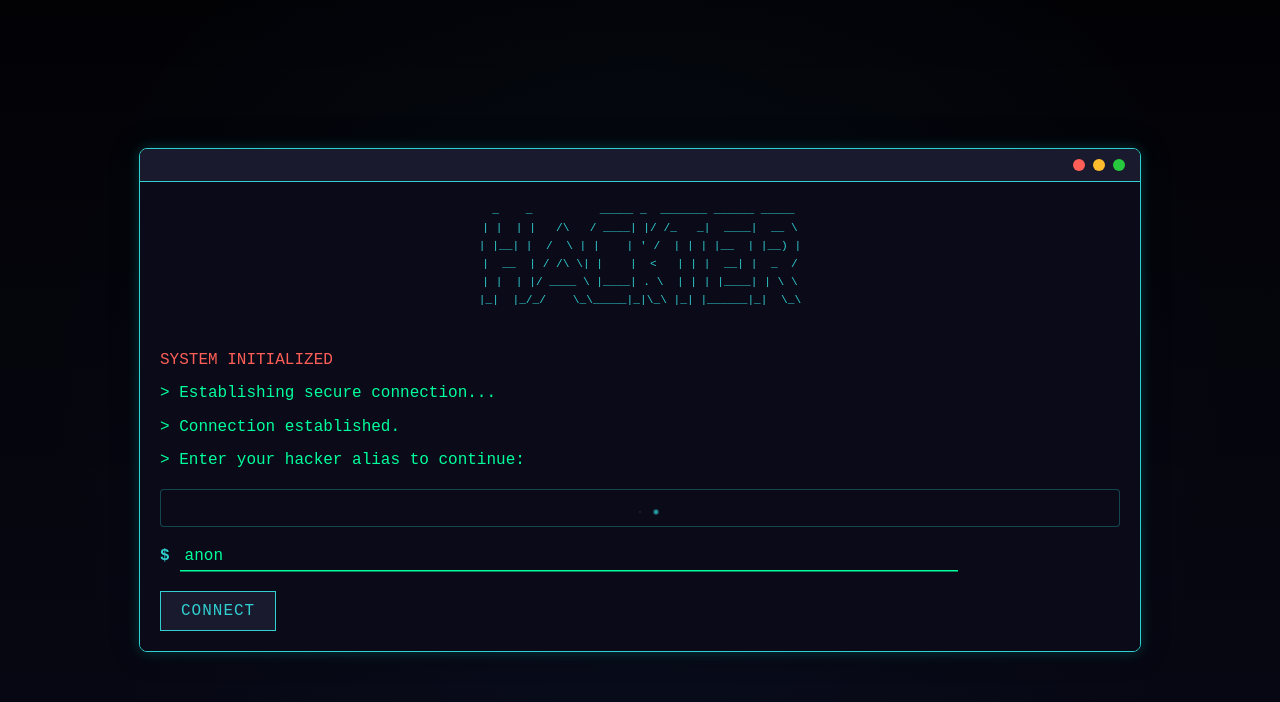
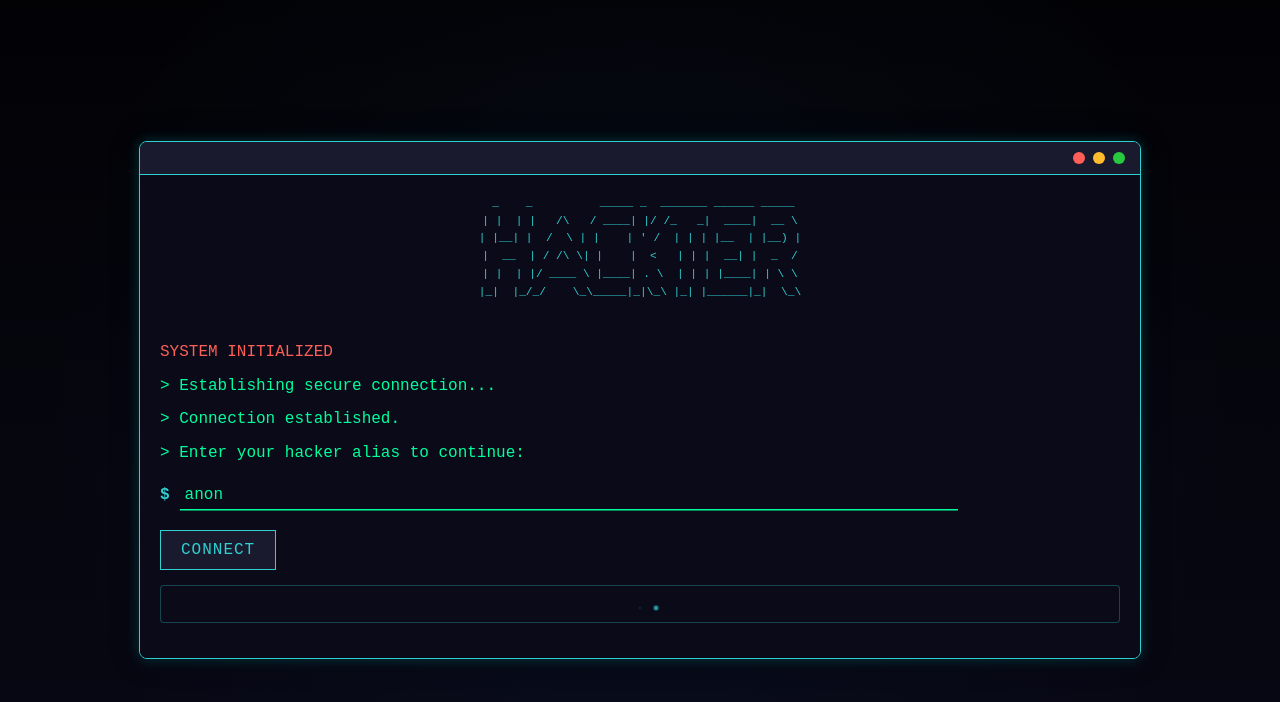
Before and after one commit to davidhernandeze/hackter-client, a Vue app: page / in a window 1280 px wide. Shown: the top 702 px of the page. Built offline with nearby package versions, Linux system fonts and the light colour scheme.

Commit message:
improve animation

```diff
--- a/src/components/UsernameUI.vue
+++ b/src/components/UsernameUI.vue
@@ -49,9 +49,6 @@ function connectToRoom() {
     <p>> Establishing secure connection...</p>
     <p>> Connection established.</p>
     <p>> Enter your hacker alias to continue:</p>
-    <div class="connection-status" v-if="$slots.status">
-      <slot name="status"></slot>
-    </div>
     <div class="input-line">
       <span class="prompt">$</span>
       <input
@@ -72,6 +69,9 @@ function connectToRoom() {
       <span class="button-text">{{ props.isConnecting ? 'CONNECTING...' : 'CONNECT' }}</span>
       <span class="button-glitch"></span>
     </button>
+    <div class="connection-status" v-if="$slots.status">
+      <slot name="status"></slot>
+    </div>
   </div>
 </template>
 
--- a/src/views/Login.vue
+++ b/src/views/Login.vue
@@ -16,16 +16,17 @@ async function connectToRoom() {
 
   isConnecting.value = true
 
+  const messageDuration = import.meta.env.VITE_ENVIRONMENT === 'development' ? 2 : 1000
   connectionStatus.value = 'Initializing secure connection...'
-  await promiseTimeout(50)
+  await promiseTimeout(messageDuration)
   connectionStatus.value = 'Authenticating user credentials...'
-  await promiseTimeout(50)
+  await promiseTimeout(messageDuration)
   connectionStatus.value = 'Bypassing security protocols...'
-  await promiseTimeout(50)
+  await promiseTimeout(messageDuration)
   connectionStatus.value = 'Establishing encrypted channel...'
-  await promiseTimeout(50)
+  await promiseTimeout(messageDuration)
   connectionStatus.value = 'Connection established. Entering system...'
-  await promiseTimeout(50)
+  await promiseTimeout(messageDuration)
 
   isConnecting.value = false
   connectionStatus.value = ''
```
Also changed, not shown: 1 other file (tests, documents, lock files or other folders).
